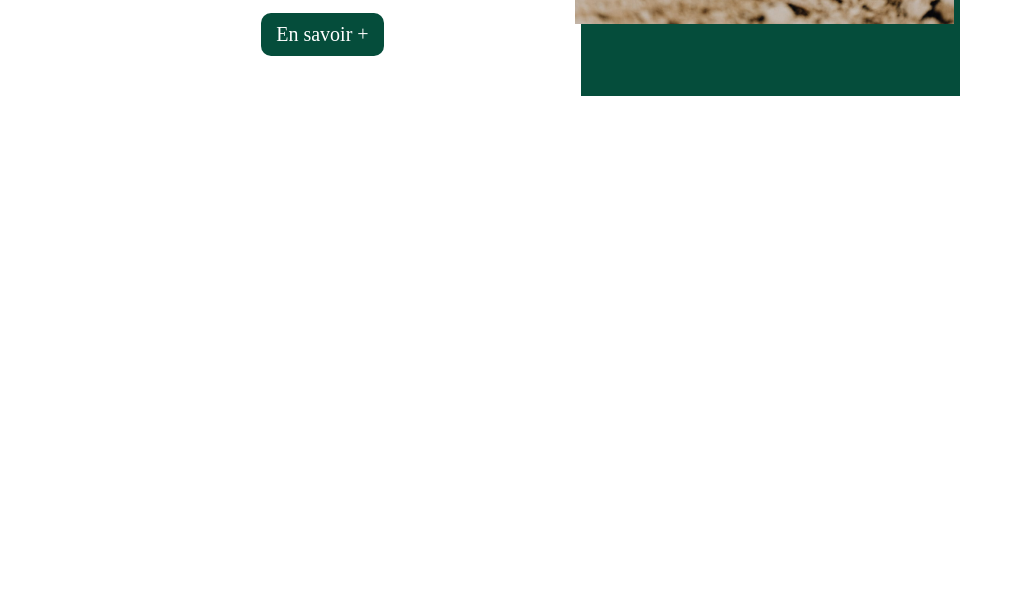
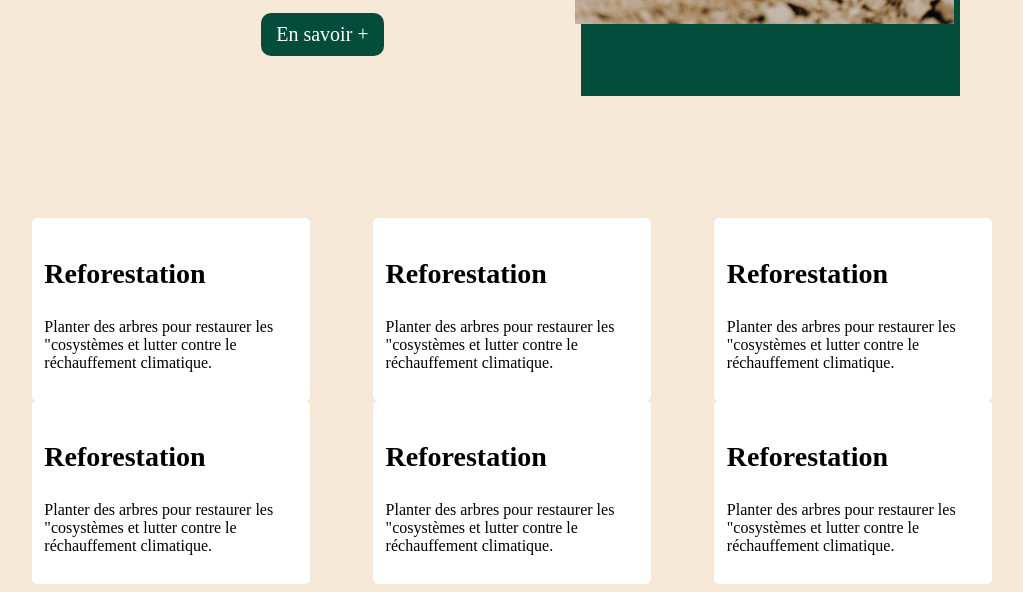
Before and after one commit to Loreshadow/Green-Earth, a website: page index.html in a window 1280 px wide. Shown: the part 323-915 px from the top of the page, without its empty margins (128-1151 px from the left). Before the commit the page ends 800 px from the top, so only its background shows below. Drawn offline with Linux system fonts and the light colour scheme.

Commit message:
added cards

```diff
--- a/assets/scss/base/_base.scss
+++ b/assets/scss/base/_base.scss
@@ -2,6 +2,7 @@
 
 body {
     font-style: var.$principal-font;
+    background-color: #f5e8d7;
 }
 
 h1 {
--- /dev/null
+++ b/assets/scss/components/_project-card.scss
@@ -0,0 +1,8 @@
+@use "../base/base";
+
+.project-cards {
+    width: 20%;
+    background-color: white;
+    border-radius: 5px;
+    padding: 1%;
+}
--- a/assets/scss/pages/_homespages.scss
+++ b/assets/scss/pages/_homespages.scss
@@ -1,10 +1,12 @@
 @use "../abstracts/variables" as var;
 @use "../base/base";
+@use "../components/project-card";
 
 // section presentation
 #presentation {
     display: flex;
     justify-content: center;
+    margin-bottom: 10%;
     .presentation-content {
         display: flex;
         flex-direction: column;
@@ -41,3 +43,15 @@
         bottom: -1.5%;
     }
 }
+
+.card-container {
+    display: flex;
+    align-items: center;
+    justify-content: center;
+    flex-wrap: wrap;
+    width: 100%;
+    gap: 5%;
+    .project-card {
+        margin-bottom: 2.5%;
+    }
+}
--- a/index.html
+++ b/index.html
@@ -31,6 +31,46 @@
                 <img src="assets/img/hero.jpg" alt="">
             </div>
         </section>
+        <section id="Projet">
+            <div class="card-container">
+                <div class="project-cards">
+                    <div class="card-content">
+                        <h3>Reforestation</h3>
+                        <p>Planter des arbres pour restaurer les "cosystèmes et lutter contre le réchauffement climatique.</p>
+                    </div>
+                </div>
+                <div class="project-cards">
+                    <div class="card-content">
+                        <h3>Reforestation</h3>
+                        <p>Planter des arbres pour restaurer les "cosystèmes et lutter contre le réchauffement climatique.</p>
+                    </div>
+                </div>
+                <div class="project-cards">
+                    <div class="card-content">
+                        <h3>Reforestation</h3>
+                        <p>Planter des arbres pour restaurer les "cosystèmes et lutter contre le réchauffement climatique.</p>
+                    </div>
+                </div>
+                <div class="project-cards">
+                    <div class="card-content">
+                        <h3>Reforestation</h3>
+                        <p>Planter des arbres pour restaurer les "cosystèmes et lutter contre le réchauffement climatique.</p>
+                    </div>
+                </div>
+                <div class="project-cards">
+                    <div class="card-content">
+                        <h3>Reforestation</h3>
+                        <p>Planter des arbres pour restaurer les "cosystèmes et lutter contre le réchauffement climatique.</p>
+                    </div>
+                </div>
+                <div class="project-cards">
+                    <div class="card-content">
+                        <h3>Reforestation</h3>
+                        <p>Planter des arbres pour restaurer les "cosystèmes et lutter contre le réchauffement climatique.</p>
+                    </div>
+                </div>
+            </div>
+        </section>
     </main>
 </body>
 </html>
```
Also changed, not shown: assets/css/style.css, 1 other file.
